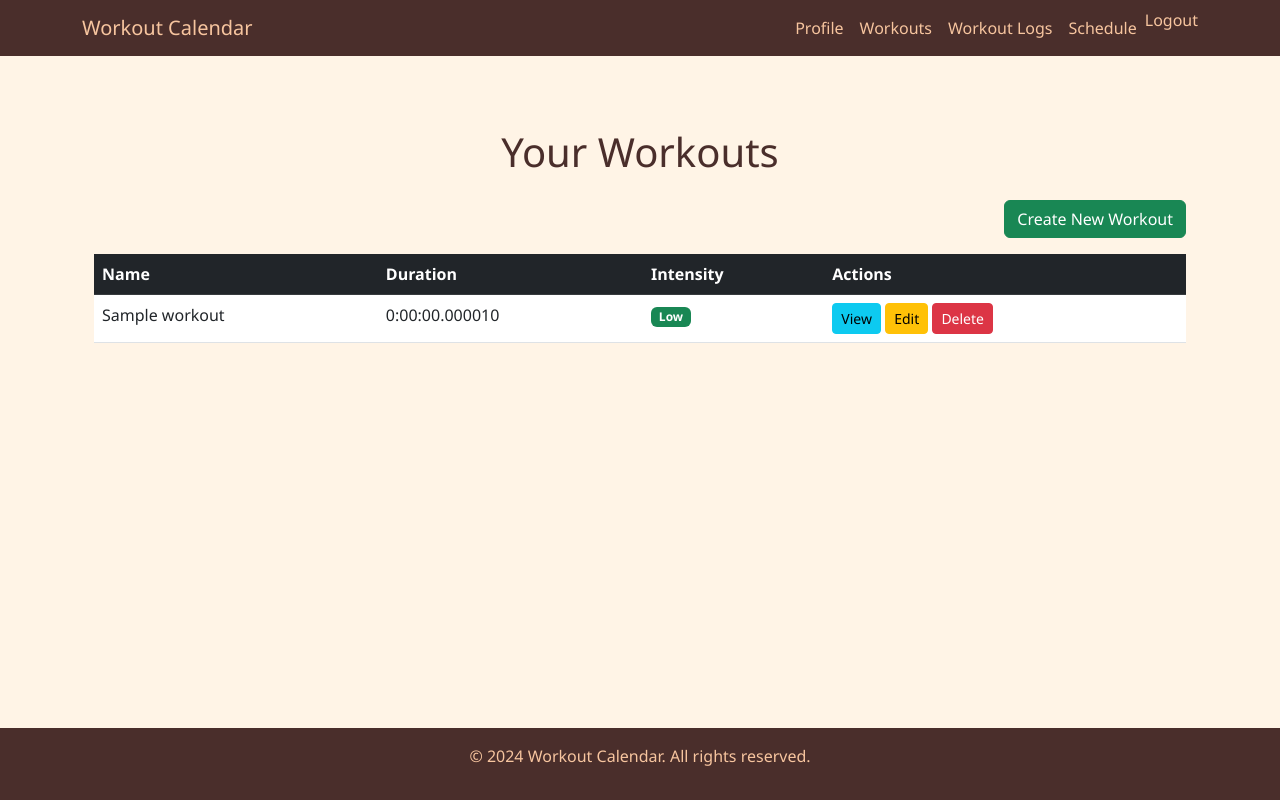
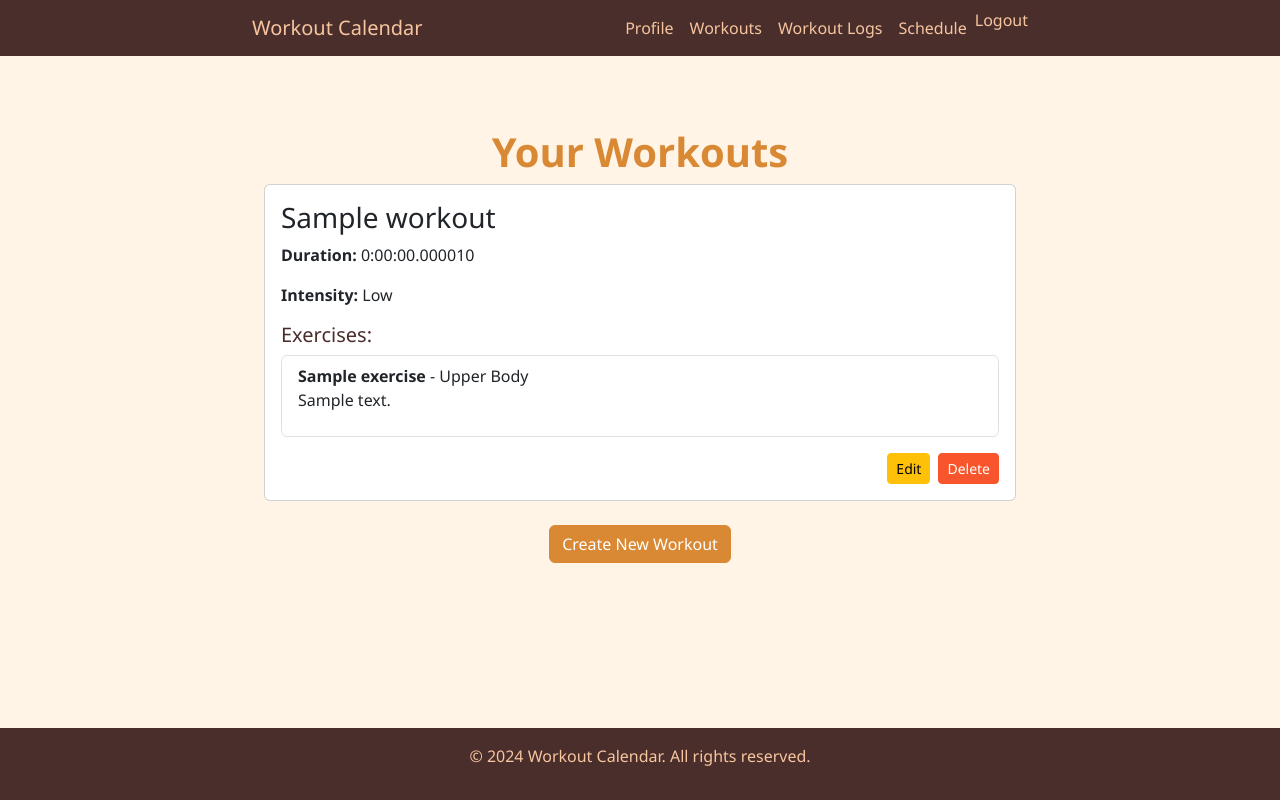
Before and after one commit to bpopovgit/workout_calendar, a Django app: page /workouts/ in a window 1280 px wide. Run offline with Django 5.2, Linux system fonts and the light colour scheme; a user stored in the database is signed in; tables that the repository leaves empty hold one stand-in row (values such as "Sample post").

Commit message:
feat: Edited the WorkoutForm so that more than 1 option can be chosen. Updated the workout_form.html and workout-list.html for better visual presentation

```diff
--- a/apps/workouts/views.py
+++ b/apps/workouts/views.py
@@ -42,9 +42,8 @@ class WorkoutCreateView(LoginRequiredMixin, CreateView):
 
 
 class WorkoutUpdateView(LoginRequiredMixin, UpdateView):
-    # Allows the logged-in user to update an existing workout.
     model = Workout
-    fields = ['name', 'exercises', 'duration', 'intensity']
+    form_class = WorkoutForm
     template_name = 'workouts/workout_form.html'
     success_url = reverse_lazy('workouts:list')
 
--- /dev/null
+++ b/static/css/workouts.css
@@ -0,0 +1,47 @@
+.container {
+    max-width: 800px;
+}
+
+h1 {
+    color: #d98834;
+    font-weight: bold;
+}
+
+.table-hover tbody tr:hover {
+    background-color: #f9f1e9;
+}
+
+.badge {
+    font-size: 0.9rem;
+    padding: 0.5em;
+}
+
+.btn-primary {
+    background-color: #d98834;
+    border-color: #d98834;
+}
+
+.btn-primary:hover {
+    background-color: #bf6e2d;
+    border-color: #bf6e2d;
+}
+
+.btn-danger {
+    background-color: #f8552c;
+    border-color: #f8552c;
+}
+
+.btn-danger:hover {
+    background-color: #db4824;
+    border-color: #db4824;
+}
+
+.btn-secondary {
+    background-color: #6c757d;
+    border-color: #6c757d;
+}
+
+.btn-secondary:hover {
+    background-color: #5a6268;
+    border-color: #5a6268;
+}
--- a/templates/workouts/workout_list.html
+++ b/templates/workouts/workout_list.html
@@ -1,47 +1,45 @@
 {% extends 'base.html' %}
+{% load static %}
+
+{% block head %}
+    <link rel="stylesheet" href="{% static 'css/workouts.css' %}">
+{% endblock %}
 
 {% block content %}
 <div class="container mt-4">
-    <h1 class="text-center mb-4">Your Workouts</h1>
-    <div class="text-end mb-3">
-        <a href="{% url 'workouts:create' %}" class="btn btn-success">Create New Workout</a>
+    <h1 class="text-center">Your Workouts</h1>
+
+    {% for workout in workouts %}
+        <div class="card mb-3">
+            <div class="card-body">
+                <h3 class="card-title">{{ workout.name }}</h3>
+                <p><strong>Duration:</strong> {{ workout.duration }}</p>
+                <p><strong>Intensity:</strong> {{ workout.get_intensity_display }}</p>
+
+                <h5>Exercises:</h5>
+                <ul class="list-group">
+                    {% for exercise in workout.exercises.all %}
+                        <li class="list-group-item">
+                            <strong>{{ exercise.name }}</strong> - {{ exercise.muscle_group }}
+                            <p>{{ exercise.description }}</p>
+                        </li>
+                    {% endfor %}
+                </ul>
+
+                <div class="mt-3 d-flex justify-content-end">
+                    <a href="{% url 'workouts:update' workout.pk %}" class="btn btn-warning btn-sm me-2">Edit</a>
+                    <a href="{% url 'workouts:delete' workout.pk %}" class="btn btn-danger btn-sm">Delete</a>
+                </div>
+            </div>
+        </div>
+    {% endfor %}
+
+    {% if not workouts %}
+        <p class="text-center">No workouts available. <a href="{% url 'workouts:create' %}">Create a new workout</a>.</p>
+    {% endif %}
+
+    <div class="text-center mt-4">
+        <a href="{% url 'workouts:create' %}" class="btn btn-primary">Create New Workout</a>
     </div>
-
-    {% if workouts %}
-    <table class="table table-hover">
-        <thead class="table-dark">
-            <tr>
-                <th>Name</th>
-                <th>Duration</th>
-                <th>Intensity</th>
-                <th>Actions</th>
-            </tr>
-        </thead>
-        <tbody>
-            {% for workout in workouts %}
-            <tr>
-                <td>{{ workout.name }}</td>
-                <td>{{ workout.duration }}</td>
-                <td>
-                    {% if workout.intensity == "Low" %}
-                    <span class="badge bg-success">Low</span>
-                    {% elif workout.intensity == "Moderate" %}
-                    <span class="badge bg-warning text-dark">Moderate</span>
-                    {% else %}
-                    <span class="badge bg-danger">High</span>
-                    {% endif %}
-                </td>
-                <td>
-                    <a href="{% url 'workouts:detail' workout.pk %}" class="btn btn-info btn-sm">View</a>
-                    <a href="{% url 'workouts:update' workout.pk %}" class="btn btn-warning btn-sm">Edit</a>
-                    <a href="{% url 'workouts:delete' workout.pk %}" class="btn btn-danger btn-sm">Delete</a>
-                </td>
-            </tr>
-            {% endfor %}
-        </tbody>
-    </table>
-    {% else %}
-    <p class="text-center text-muted">No workouts created yet.</p>
-    {% endif %}
 </div>
 {% endblock %}
```
Also changed, not shown: apps/workouts/forms.py (+20 -2 lines), templates/workouts/workout_form.html (+19 -2 lines).
